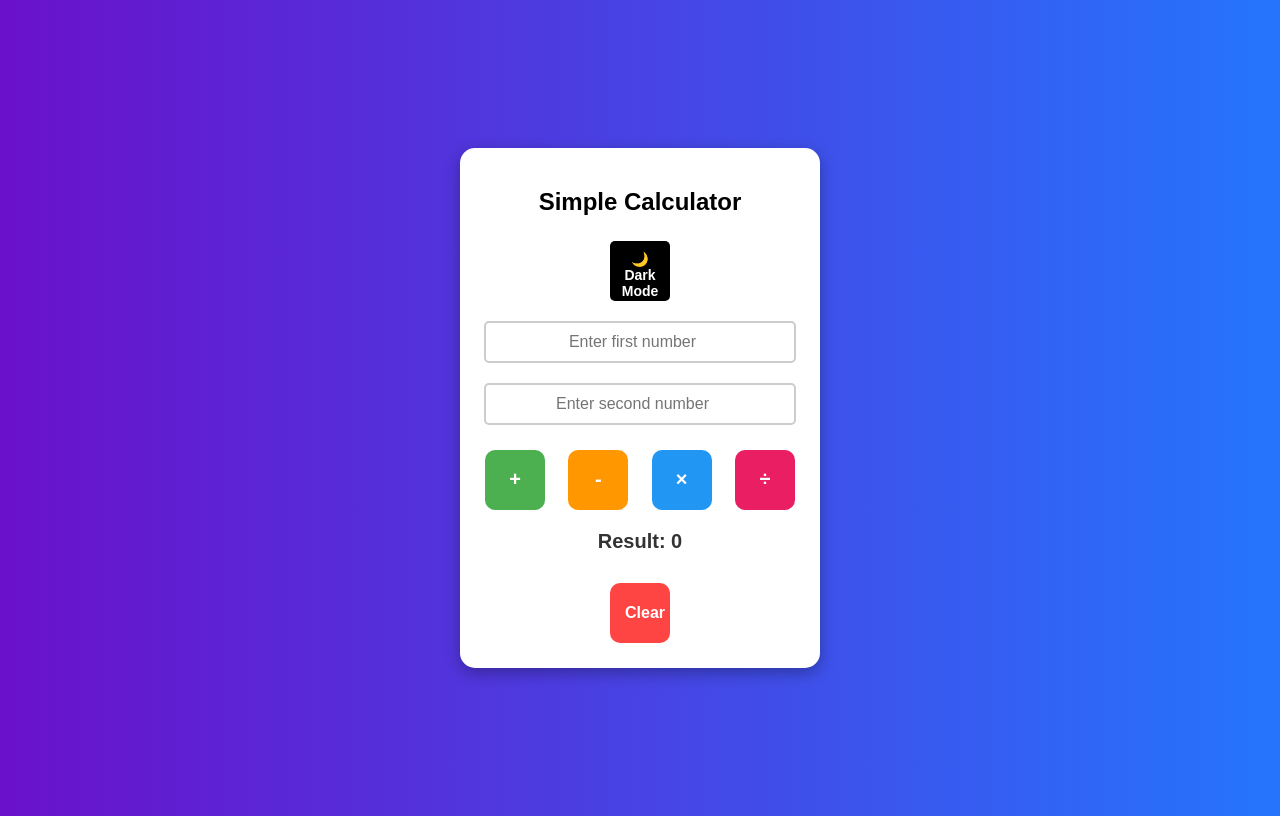
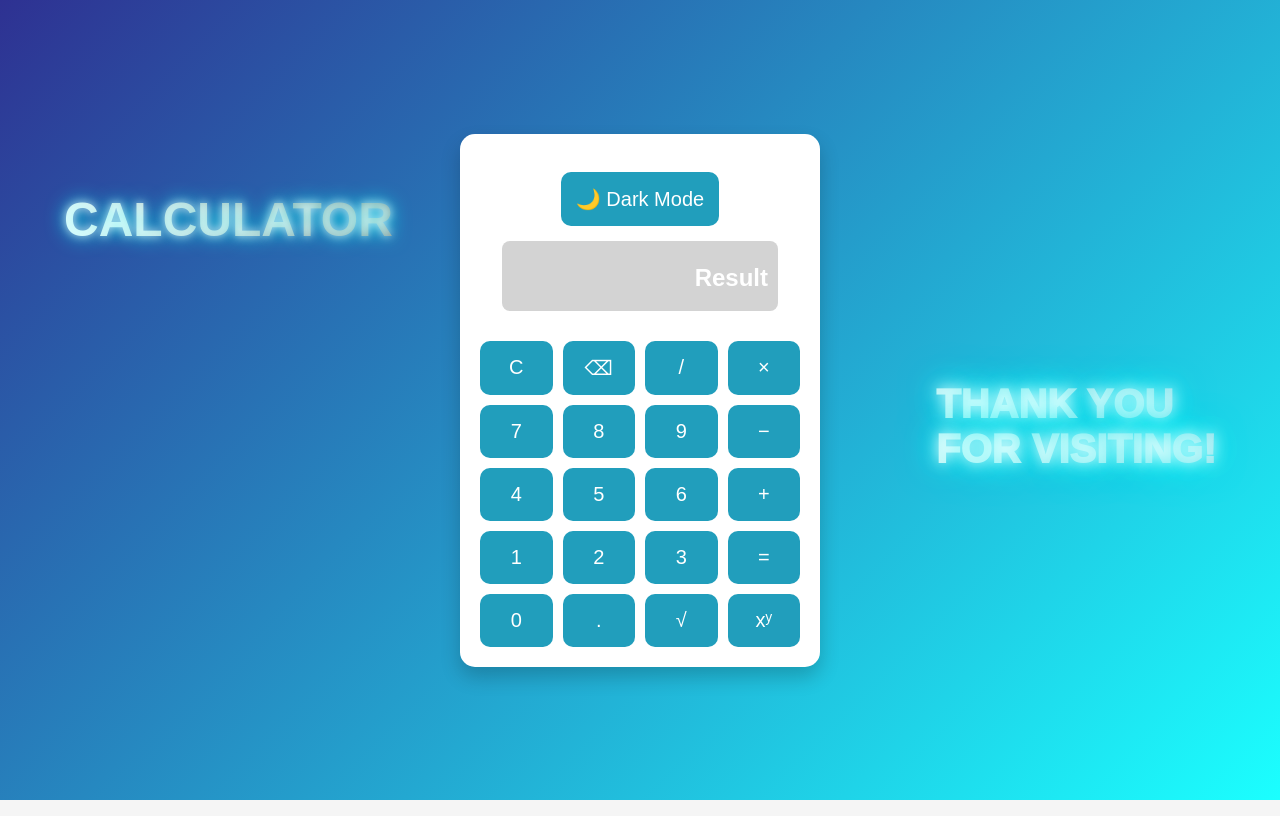
Before and after one commit to kavya-kundavarapu/Calculator_App, a plain HTML site: page index.html in a window 1280 px wide. Drawn offline with Linux system fonts and the light colour scheme.

Commit message:
Updated UI and features in Calculator Project

```diff
--- a/index.html
+++ b/index.html
@@ -7,23 +7,42 @@
     <link rel="stylesheet" href="style.css" />
   </head>
   <body>
+    <h1 class="calculator-title">Calculator</h1>
+    <h1 class="thank-you-text">Thank You <br />for Visiting!</h1>
+
     <div class="calculator">
-      <h2>Simple Calculator</h2>
-      <button id="theme-toggle">🌙 Dark Mode</button>
-      <input type="number" id="num1" placeholder="Enter first number" />
-      <input type="number" id="num2" placeholder="Enter second number" />
+      <br />
+      <button id="theme-toggle">🌙 Dark Mode</button><br />
 
+      <input type="text" id="display" placeholder="Result" disabled />
+      <br />
       <div class="buttons">
-        <button onclick="calculate('+')" class="add">+</button>
-        <button onclick="calculate('-')" class="subtract">-</button>
-        <button onclick="calculate('*')" class="multiply">×</button>
-        <button onclick="calculate('/')" class="divide">÷</button>
+        <button onclick="clearDisplay()">C</button>
+        <button onclick="backspace()">⌫</button>
+        <button onclick="appendValue('/')">/</button>
+        <button onclick="appendValue('*')">×</button>
+
+        <button onclick="appendValue('7')">7</button>
+        <button onclick="appendValue('8')">8</button>
+        <button onclick="appendValue('9')">9</button>
+        <button onclick="appendValue('-')">−</button>
+
+        <button onclick="appendValue('4')">4</button>
+        <button onclick="appendValue('5')">5</button>
+        <button onclick="appendValue('6')">6</button>
+        <button onclick="appendValue('+')">+</button>
+
+        <button onclick="appendValue('1')">1</button>
+        <button onclick="appendValue('2')">2</button>
+        <button onclick="appendValue('3')">3</button>
+        <button onclick="calculate()">=</button>
+
+        <button onclick="appendValue('0')">0</button>
+        <button onclick="appendValue('.')">.</button>
+        <button onclick="squareRoot()">√</button>
+        <button onclick="power()">xʸ</button>
       </div>
-
-      <h3>Result: <span id="result">0</span></h3>
-      <button id="clear" onclick="clearFields()">Clear</button>
     </div>
-
     <script src="script.js"></script>
   </body>
 </html>
--- a/script.js
+++ b/script.js
@@ -1,45 +1,93 @@
-function calculate(operation) {
-  let num1 = parseFloat(document.getElementById("num1").value);
-  let num2 = parseFloat(document.getElementById("num2").value);
-  let result;
-
-  if (isNaN(num1) || isNaN(num2)) {
-    alert("Please enter valid numbers!");
-    return;
-  }
-
-  if (operation === "+") {
-    result = num1 + num2;
-  } else if (operation === "-") {
-    result = num1 - num2;
-  } else if (operation === "*") {
-    result = num1 * num2;
-  } else if (operation === "/") {
-    if (num2 === 0) {
-      alert("Cannot divide by zero!");
-      return;
-    }
-    result = num1 / num2;
-  }
-
-  document.getElementById("result").innerText = result;
+function appendValue(value) {
+  document.getElementById("display").value += value;
 }
 
-// Clear Function
-function clearFields() {
-  document.getElementById("num1").value = "";
-  document.getElementById("num2").value = "";
-  document.getElementById("result").innerText = "0";
+function clearDisplay() {
+  document.getElementById("display").value = "";
+}
+
+function backspace() {
+  let display = document.getElementById("display");
+  display.value = display.value.slice(0, -1);
+}
+
+function calculate() {
+  let display = document.getElementById("display");
+  try {
+    display.value = eval(display.value);
+  } catch (e) {
+    display.value = "Error";
+  }
+}
+
+// Square Root Function
+function squareRoot() {
+  let display = document.getElementById("display");
+  display.value = Math.sqrt(parseFloat(display.value));
+}
+
+// Power Function (xʸ)
+function power() {
+  document.getElementById("display").value += "**";
 }
 
 // Dark Mode Toggle
 const themeToggle = document.getElementById("theme-toggle");
-themeToggle.addEventListener("click", function () {
-  document.body.classList.toggle("dark");
+const calculator = document.querySelector(".calculator");
+const displayBox = document.getElementById("display");
+const buttons = document.querySelectorAll(".btn");
 
-  if (document.body.classList.contains("dark")) {
+themeToggle.addEventListener("click", () => {
+  document.body.classList.toggle("dark-mode");
+  calculator.classList.toggle("dark-mode");
+
+  if (document.body.classList.contains("dark-mode")) {
     themeToggle.innerText = "☀️ Light Mode";
+    displayBox.style.backgroundColor = "#000000"; // Black result box
+    displayBox.style.color = "#ffffff"; // White text
+    buttons.forEach((button) => {
+      button.style.backgroundColor = "#444"; // Darker buttons in dark mode
+      button.style.color = "#ffffff";
+    });
   } else {
     themeToggle.innerText = "🌙 Dark Mode";
+    displayBox.style.backgroundColor = "#f0f0f0"; // Light mode background
+    displayBox.style.color = "#333333"; // Dark text
+    buttons.forEach((button) => {
+      button.style.backgroundColor = "#3498db"; // Blue buttons in light mode
+      button.style.color = "#ffffff";
+    });
   }
 });
+
+// ✅ Enable Keyboard Input
+document.addEventListener("keydown", function (event) {
+  let key = event.key;
+  let display = document.getElementById("display");
+
+  // Allow numbers (0-9)
+  if (!isNaN(key)) {
+    appendValue(key);
+  }
+
+  // Allow basic operators
+  if (key === "+" || key === "-" || key === "*" || key === "/") {
+    appendValue(key);
+  }
+
+  // Allow Enter key for calculation
+  if (key === "Enter") {
+    event.preventDefault(); // Prevent default form submission behavior
+    calculate();
+  }
+
+  // Allow Backspace key to delete last character
+  if (key === "Backspace") {
+    backspace();
+  }
+
+  // Allow "C" key to clear display
+  if (key.toLowerCase() === "c") {
+    clearDisplay();
+  }
+});
--- a/style.css
+++ b/style.css
@@ -1,155 +1,180 @@
-/* Default Light Mode Background */
+/* Overall Page Styling */
 body {
-  font-family: Arial, sans-serif;
+  background: linear-gradient(
+    135deg,
+    #2e3192,
+    #1bffff
+  ); /* Gradient background */
   display: flex;
   justify-content: center;
   align-items: center;
   height: 100vh;
-  background: linear-gradient(to right, #6a11cb, #2575fc);
-  transition: 0.5s;
+  margin: 0;
+  font-family: "Poppins", sans-serif;
+}
+/* Glowing Title Effect */
+.calculator-title {
+  font-family: "Poppins", sans-serif;
+  font-size: 3rem;
+  font-weight: bold;
+  text-transform: uppercase;
+  background: linear-gradient(45deg, white, gray);
+  -webkit-background-clip: text;
+  color: transparent;
+  position: absolute;
+  left: 5%;
+  top: 20%;
+  text-shadow: 0px 0px 10px rgba(255, 255, 255, 0.8),
+    0px 0px 20px rgba(0, 255, 255, 1); /* Added glowing effect */
+  animation: fadeIn 2s ease-in-out;
 }
 
-/* Dark Mode Background */
-body.dark {
-  background: linear-gradient(to right, #000428, #004e92);
+/* Smooth Fade-in Animation */
+@keyframes fadeIn {
+  from {
+    opacity: 0;
+    transform: translateY(-30px);
+  }
+  to {
+    opacity: 1;
+    transform: translateY(0);
+  }
+}
+/* Glowing Thank You Text */
+.thank-you-text {
+  font-family: "Poppins", sans-serif;
+  font-size: 2.5rem; /* Increased size */
+  font-weight: 950; /* Bolder */
+  text-transform: uppercase;
+  background: linear-gradient(45deg, whitesmoke, lightblue);
+  -webkit-background-clip: text;
+  color: transparent;
+  position: absolute;
+  right: 5%;
+  top: 50%;
+  transform: translateY(-50%);
+  text-shadow: 0px 0px 15px rgba(255, 255, 255, 1),
+    0px 0px 30px rgba(0, 255, 255, 1), 0px 0px 40px rgba(0, 255, 255, 0.8); /* Brighter glow */
+  opacity: 1; /* Full visibility */
+  animation: fadeIn 2s ease-in-out;
+}
+/* Smooth Fade-in Animation */
+@keyframes fadeIn {
+  from {
+    opacity: 0;
+    transform: translateY(-30px);
+  }
+  to {
+    opacity: 1;
+    transform: translateY(0);
+  }
+}
+
+/* Calculator Container */
+.calculator {
+  background: #ffffff;
+  padding: 20px;
+  width: 320px;
+  border-radius: 15px;
+  box-shadow: 0px 10px 20px rgba(0, 0, 0, 0.2);
+  text-align: center;
+  transition: transform 0.3s ease-in-out;
+}
+
+/* Add slight hover animation */
+.calculator:hover {
+  transform: scale(1.05);
+}
+
+/* Display Screen */
+#display {
+  width: 80%;
+  height: 50px; /* Proper height */
+  font-size: 30px; /* Medium-sized text */
+  font-weight: bold; /* Bold for better visibility */
+  text-align: right; /* Align numbers to the right */
+  padding: 10px; /* Inner spacing */
+  background-color: lightgray; /* Dark Gray background */
+  color: #219ebc; /* White text for high contrast */
+  border-radius: 8px; /* Smooth rounded corners */
+  margin-bottom: 15px; /* Space below */
+  margin-top: 15px; /* Space above */
+  border: none; /* Remove default border */
+  outline: none; /* Remove focus outline */
+  box-shadow: whitesmoke; /* Adds depth effect */
+}
+
+/* Buttons Grid */
+.buttons {
+  display: grid;
+  grid-template-columns: repeat(4, 1fr);
+  gap: 10px;
+  margin-top: 15px;
+}
+
+/* Calculator Buttons */
+button {
+  background: #219ebc;
+  color: white;
+  border: none;
+  transition: 0.2s ease-in-out;
+  padding: 15px;
+  font-size: 20px;
+  border-radius: 10px;
+  cursor: pointer;
+  transition: all 0.3s ease-in-out;
+}
+
+/* Hover Effect */
+button:hover {
+  background: #126782;
+  transform: scale(1.05);
+}
+
+/* Default Light Mode */
+
+body {
+  background-color: #f5f5f5;
+
+  color: #333;
+
+  transition: background 0.3s, color 0.3s;
+}
+
+/*Dark Mode Styles */
+.dark-mode {
+  background-color: linear-gradient(135deg, #111, #444);
+
   color: white;
 }
 
-/* Calculator Box */
-.calculator {
-  background: white;
-  padding: 20px;
-  border-radius: 15px;
-  box-shadow: 0px 5px 15px rgba(0, 0, 0, 0.3);
-  text-align: center;
-  width: 320px;
-  transition: 0.5s;
+.dark-mode .calculator {
+  background-color: #333;
+
+  color: white;
+}
+.dark-mode button {
+  background-color: #555;
+
+  color: white;
+
+  border: 1px solid white;
 }
 
-/* Dark Mode for Calculator */
-body.dark .calculator {
-  background: #222;
-  box-shadow: 0px 5px 15px rgba(255, 255, 255, 0.2);
+/* Placeholder color */
+
+#display::placeholder {
+  color: #21867a; /* Light gray text */
+  width: 100%; /* Ensures it remains full width */
+  /* Fixed missing semicolon */
+  color: #ffffff;
+  font-size: 24px;
 }
-
-/* Input fields */
-input {
-  width: 90%;
-  padding: 10px;
-  margin: 10px 0;
-  border: 2px solid #ccc;
-  border-radius: 5px;
-  font-size: 16px;
-  text-align: center;
-  transition: 0.3s;
+.dark-mode #result {
+  background-color: #333333 !important; /* Dark background */
+  color: #ffffff !important; /* White text */
 }
-
-body.dark input {
-  background: #333;
-  color: white;
-  border: 2px solid white;
+.dark-mode #display {
+  background-color: #333;
+  color: #ffffff;
 }
-
-/* Button container */
-.buttons {
-  display: flex;
-  justify-content: space-between;
-  flex-wrap: wrap;
-  margin-top: 10px;
-}
-
-/* Colorful buttons with Neon Glow */
-button {
-  width: 60px;
-  height: 60px;
-  margin: 5px;
-  font-size: 20px;
-  font-weight: bold;
-  border: none;
-  border-radius: 10px;
-  cursor: pointer;
-  transition: 0.3s;
-  box-shadow: 0px 0px 8px rgba(255, 255, 255, 0.5);
-}
-
-/* Button colors */
-.add {
-  background-color: #4caf50;
-  color: white;
-}
-.subtract {
-  background-color: #ff9800;
-  color: white;
-}
-.multiply {
-  background-color: #2196f3;
-  color: white;
-}
-.divide {
-  background-color: #e91e63;
-  color: white;
-}
-
-button:hover {
-  transform: scale(1.1);
-  box-shadow: 0px 0px 15px white;
-}
-
-/* Dark Mode for Buttons */
-body.dark .add {
-  background-color: #5cdb95;
-}
-body.dark .subtract {
-  background-color: #ffcc29;
-}
-body.dark .multiply {
-  background-color: #2f80ed;
-}
-body.dark .divide {
-  background-color: #ff4081;
-}
-
-/* Result text */
-h3 {
-  margin-top: 15px;
-  font-size: 20px;
-  color: #333;
-}
-
-body.dark h3 {
-  color: white;
-}
-
-/* Clear button */
-#clear {
-  background-color: #ff4444;
-  color: white;
-  padding: 10px 15px;
-  border: none;
-  border-radius: 10px;
-  font-size: 16px;
-  cursor: pointer;
-  margin-top: 10px;
-}
-
-#clear:hover {
-  background-color: #cc0000;
-}
-
-/* Theme Toggle Button */
-#theme-toggle {
-  background-color: black;
-  color: white;
-  border: none;
-  padding: 10px;
-  border-radius: 5px;
-  cursor: pointer;
-  font-size: 14px;
-  margin-bottom: 10px;
-  transition: 0.3s;
-}
-
-#theme-toggle:hover {
-  background-color: white;
-  color: black;
-}
```
